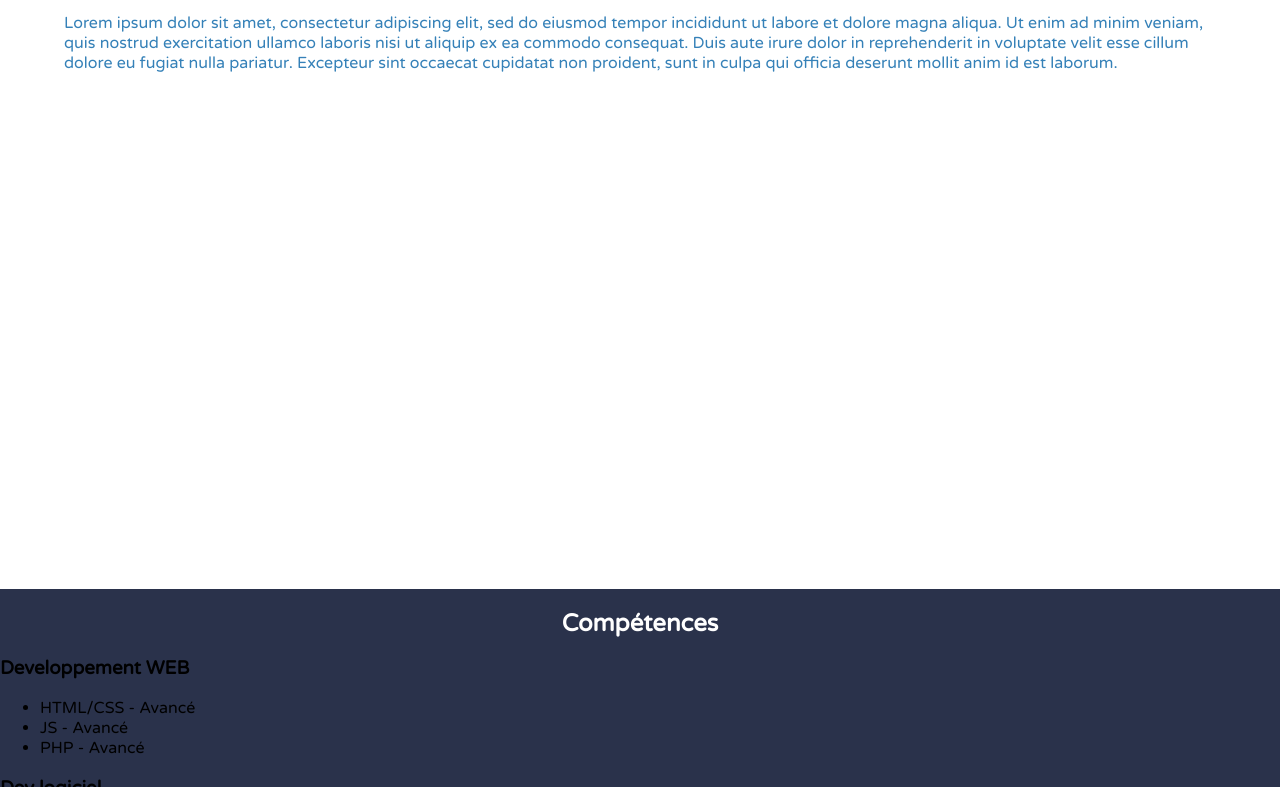
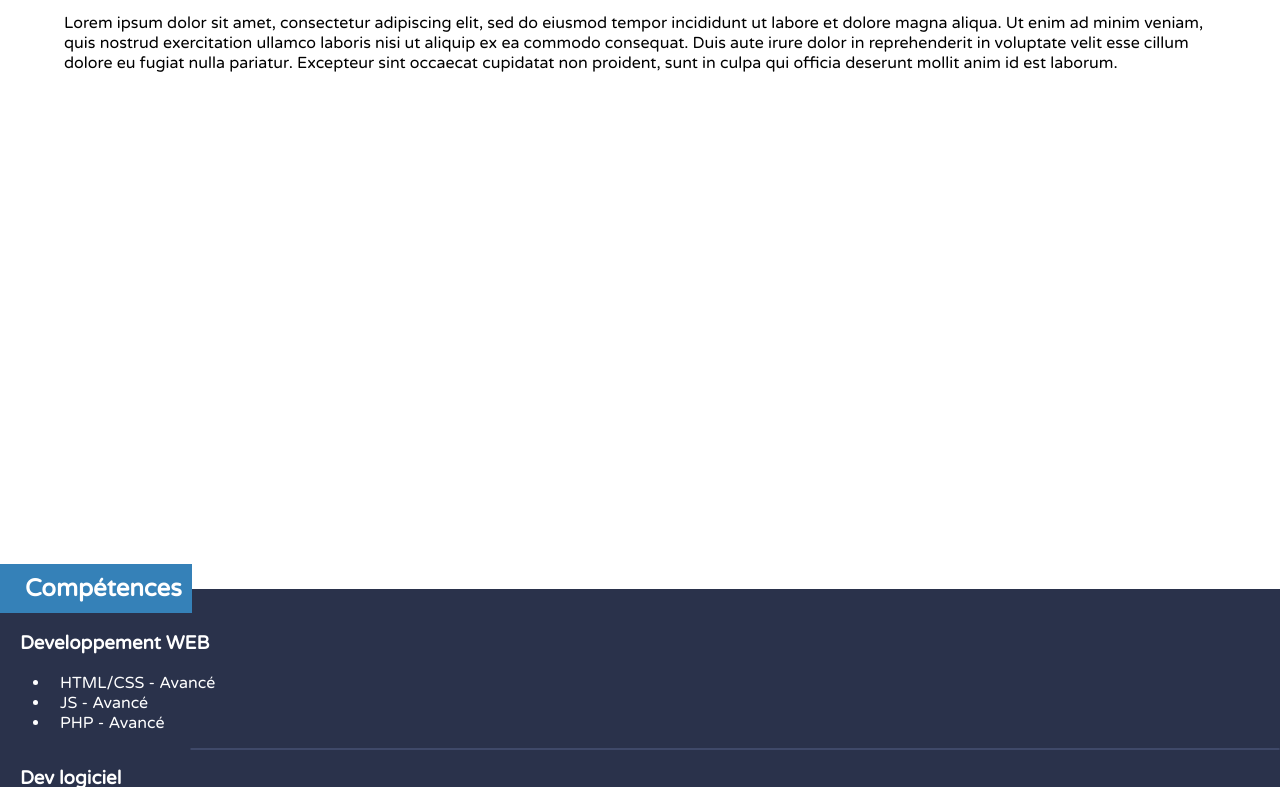
Before and after one commit to Brozzor/cours-responsive-design-projet, a plain HTML site: page index.html in a window 1280 px wide. Shown: the part 2013-2800 px from the top of the page. Drawn offline with Linux system fonts and the light colour scheme.

Commit message:
mise en place de la section compétences avec son css

```diff
--- a/index.html
+++ b/index.html
@@ -60,18 +60,21 @@
     </section>
     <section class="skills">
         <h2 class="title">Compétences</h2>
+        <div class="body">
             <h3>Developpement WEB</h3>
             <ul>
                 <li>HTML/CSS - Avancé</li>
                 <li>JS - Avancé</li>
                 <li>PHP - Avancé</li>
             </ul>
+            <hr>
             <h3>Dev logiciel</h3>
             <ul>
                 <li>JAVA - Avancé</li>
                 <li>C - Avancé</li>
                 <li>C++ - Avancé</li>
             </ul>
+        </div>
     </section>
     <section class="experiences">
 
--- a/style.scss
+++ b/style.scss
@@ -27,6 +27,8 @@ header{
     position: fixed;
     bottom: 0;
     max-height: 80px;
+    outline: 1px solid #F7C59F;
+    z-index: 50;
     ul {
         list-style: none;
         display: flex;
@@ -80,7 +82,7 @@ section {
 
     &.presentation{
         background-color: white;
-        color: $secondary-color;
+        color: black;
         p {
             margin-left: 5%;
             margin-right: 5%;
@@ -89,10 +91,38 @@ section {
 
     &.skills{
         background-color: $primary-color;
+        min-height: 320px;
+        .title {
+            position: absolute;
+            margin-top: -25px;
+            padding: 10px;
+            padding-left: 25px;
+            color: white;
+            background-color: #3581B8;
+            max-width: 10rem;
+        }
+        .body {
+            color: white;
+            padding-left: 10px;
+            padding-top: 10px;
+            h3 {
+                padding-top: 15px;
+                padding-left: 10px;
+            }
+            hr {
+                margin-top: -1px;
+                position: absolute;
+                right: 0;
+                width: 85%;
+                border: 0.5px solid #3F4969;
+                border-radius: 5px;
+            }
+            li {
+                padding-left: 10px;
+            }
+        }
 
-        .title {
-            color: white;
-        }
+
     }
 
     .title {
```
Also changed, not shown: style.css, 1 other file. Lines whose indentation alone changed are shown as unchanged.
